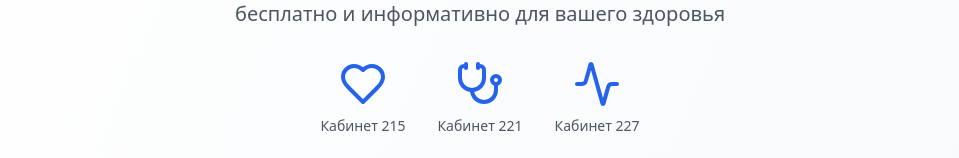
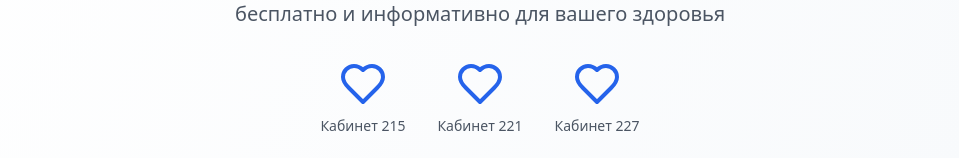
Before and after one commit to pr-poehali-dev/hospital-website-project, a React (Vite) app: page / in a window 1280 px wide. Shown: the part 192-350 px from the top of the page, without its empty margins (160-1119 px from the left). Built offline with nearby package versions, Linux system fonts and the light colour scheme.

Commit message:
Унификация номеров кабинетов

```diff
--- a/src/pages/Index.tsx
+++ b/src/pages/Index.tsx
@@ -80,11 +80,11 @@ const Index = () => {
                 <p className="text-sm text-gray-600">Кабинет 215</p>
               </div>
               <div className="text-center animate-pulse-medical">
-                <Icon name="Stethoscope" size={48} className="mx-auto mb-2 text-medical-blue" />
+                <Icon name="Heart" size={48} className="mx-auto mb-2 text-medical-blue" />
                 <p className="text-sm text-gray-600">Кабинет 221</p>
               </div>
               <div className="text-center animate-pulse-medical">
-                <Icon name="Activity" size={48} className="mx-auto mb-2 text-medical-blue" />
+                <Icon name="Heart" size={48} className="mx-auto mb-2 text-medical-blue" />
                 <p className="text-sm text-gray-600">Кабинет 227</p>
               </div>
             </div>
@@ -233,15 +233,15 @@ const Index = () => {
             </p>
             <div className="flex justify-center space-x-8 mb-6">
               <div className="text-center">
-                <Icon name="Calendar" size={24} className="mx-auto mb-2 text-medical-blue" />
+                <Icon name="Heart" size={24} className="mx-auto mb-2 text-medical-blue" />
                 <p className="text-sm text-gray-600">Кабинет 215</p>
               </div>
               <div className="text-center">
-                <Icon name="Clock" size={24} className="mx-auto mb-2 text-medical-blue" />
+                <Icon name="Heart" size={24} className="mx-auto mb-2 text-medical-blue" />
                 <p className="text-sm text-gray-600">Кабинет 221</p>
               </div>
               <div className="text-center">
-                <Icon name="Users" size={24} className="mx-auto mb-2 text-medical-blue" />
+                <Icon name="Heart" size={24} className="mx-auto mb-2 text-medical-blue" />
                 <p className="text-sm text-gray-600">Кабинет 227</p>
               </div>
             </div>
```
